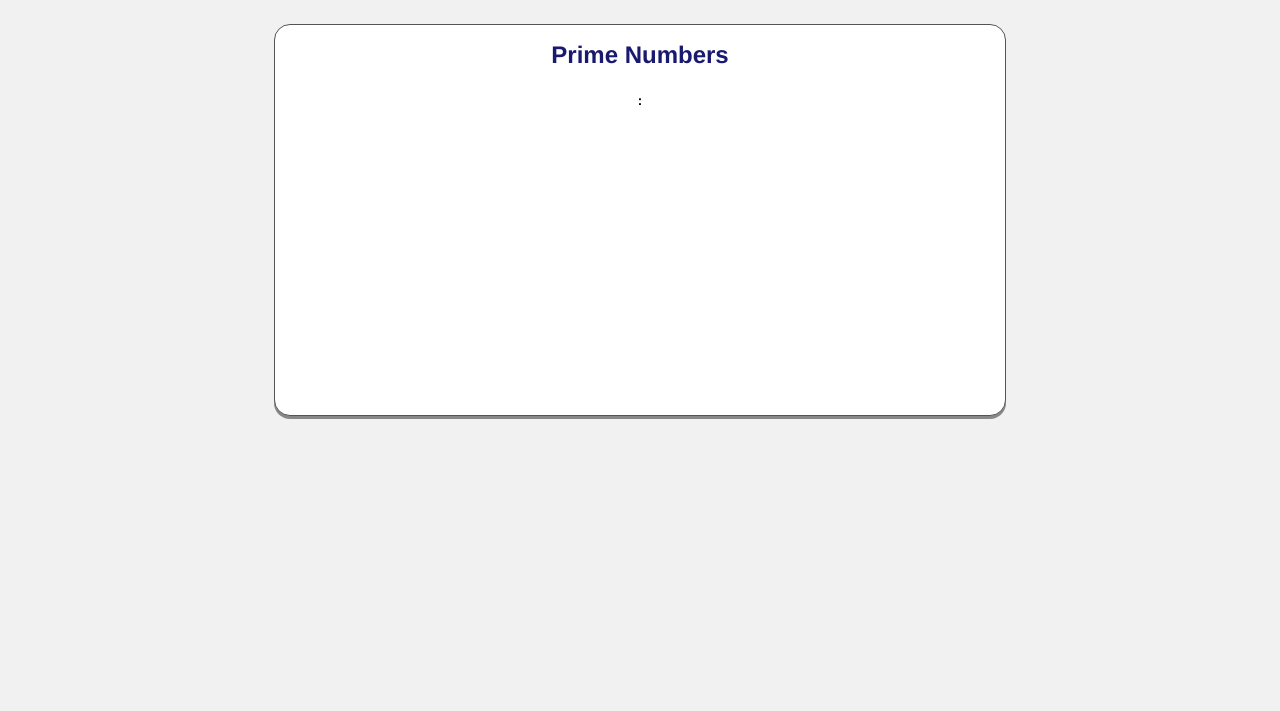
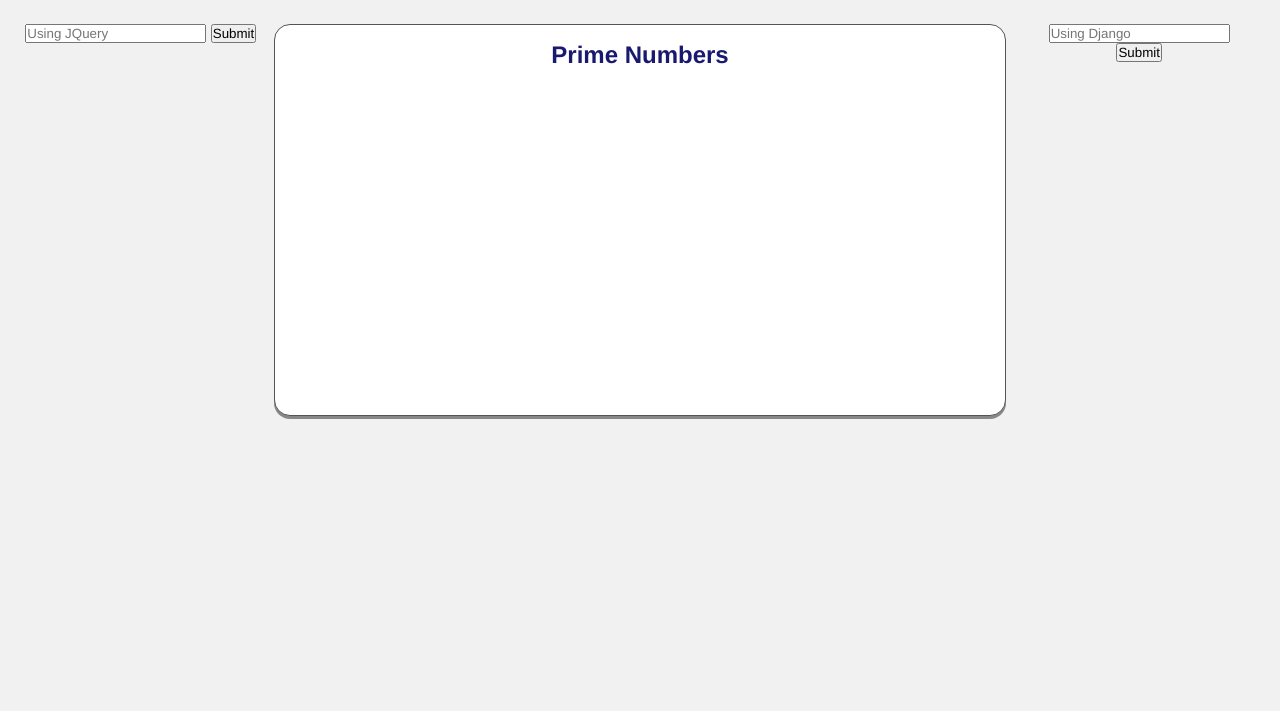
Before and after one commit to JonathanMEnriquez/primeNumbers, a Django app: page / in a window 1280 px wide. Shown: the top 711 px of the page. Run offline with Django 3.2, Linux system fonts and the light colour scheme; some libraries are stand-ins or nearby versions.

Commit message:
jquery working

```diff
--- a/apps/primeNumbers/static/primeNumbers/css/styles.css
+++ b/apps/primeNumbers/static/primeNumbers/css/styles.css
@@ -27,9 +27,17 @@
     border-radius: 1em;
     box-shadow: 0px 3px #888888;
     background-color: white;
+    padding-left: 5vw;
+    padding-right: 5vw;
 }
 
 #numbers h2 {
     margin-bottom: 1em;
     color: midnightblue;
 }
+
+#answer {
+    font-size: 1.5em;
+    font-style: italic;
+    line-height: 2em;
+}
--- a/apps/primeNumbers/templates/primeNumbers/index.html
+++ b/apps/primeNumbers/templates/primeNumbers/index.html
@@ -7,13 +7,70 @@
     <title>PrimeTime</title>
     {% load static %}
     <link rel="stylesheet" href="{% static 'primeNumbers/css/styles.css' %}">
+    <script src="http://ajax.googleapis.com/ajax/libs/jquery/1.11.1/jquery.min.js"></script>
+    <script type="text/javascript">
+        $(document). ready(function() {
+
+            $('#jqueryButton').click(function() {
+                document.getElementById('answer').innerText = "";
+                var max = parseInt($('#jqueryInput').val()) || 0;
+
+                if (max < 3) {
+                    // Let the user know there has been an improper input
+                    document.getElementById('error').innerText = "Bad input"
+                }
+
+                for (var i = 3; i <= max; i+=2) {
+                    let isPrime = true;
+                    for (var j = 3; j < i / 2; j+=2) {
+                        if (i % j === 0) {
+                            isPrime = false;
+                            break;
+                        }
+                    }
+                    // Add Prime Number to Answer Section
+                    if (isPrime == true) {
+                        let answer = document.getElementById('answer');
+                        if (answer.innerText == "") {
+                            answer.innerText += "" + i;
+                        } else {
+                            answer.innerText += ", " + i;
+                        }
+                    }
+                }
+
+                return false;
+            })
+
+        })
+    </script>
 </head>
 <body>
     <div id="container">
         <!-- <div class="one">.</div> -->
         <div id="numbers">
             <h2>Prime Numbers</h2>
-            <h5 id="answer">:</h5>
+            <h5 id="answer"></h5>
+        </div>
+        <div id="jquery">
+            <input type="text" id="jqueryInput" placeholder="Using JQuery">
+            <button id="jqueryButton">Submit</button>
+        </div>
+        <div id="python">
+            {% if messages %}
+                {% for message in messages %}
+                    {% if message.tags == 'warning' %}
+            <div class="error_box">
+                <p class="{{message.tags}}" id="error">{{message}}</p>
+            </div>
+                    {% endif %}
+                {% endfor %}
+            {% endif %}
+            <form action="/process/prime" method="POST">
+                {% csrf_token %}
+                <p><input type="text" name="max" placeholder="Using Django"></p>
+                <input type="submit" value="Submit">
+            </form>
         </div>
     </div>
 </body>
```
